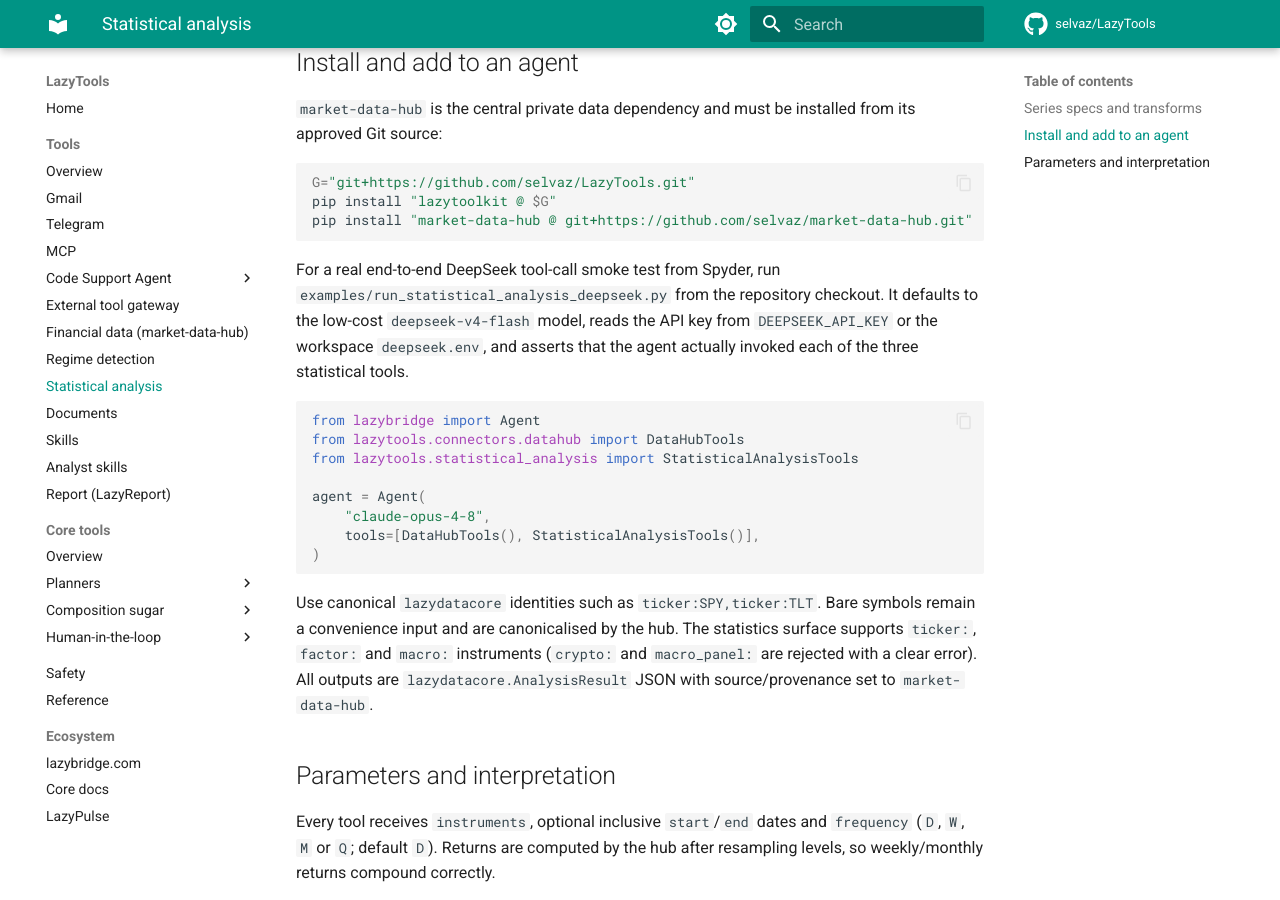
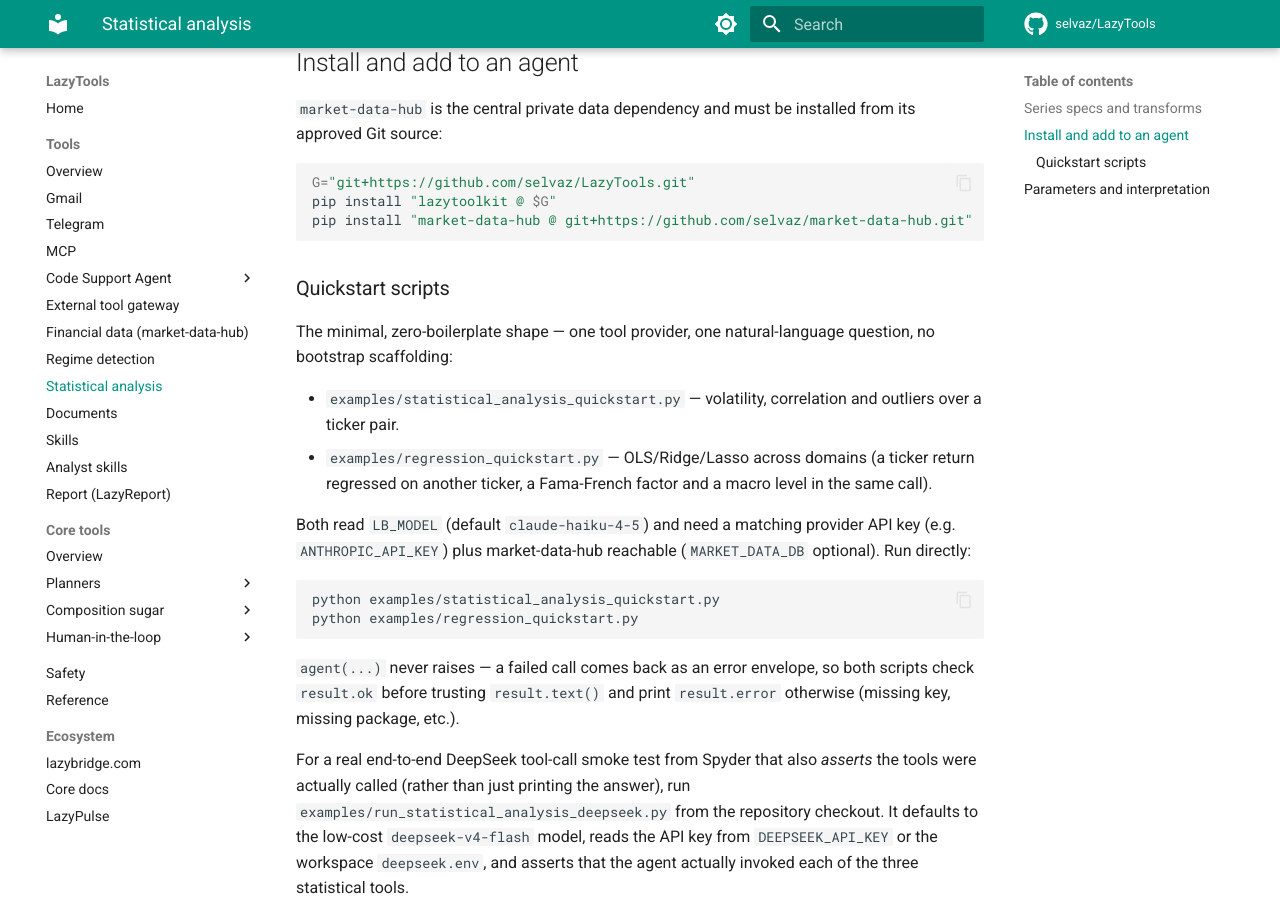
Before and after one commit to selvaz/LazyTools, an MkDocs documentation site: the page built from docs/statistical-analysis.md, in a window 1280 px wide and 900 px high, scrolled down 1152 px. Built offline with MkDocs 1.6.1 and Material for MkDocs 9.7.7, drawn with Linux system fonts in a browser that asks for light colours; comment, search, counter and statistics services are not loaded.

Commit message:
docs: link the zero-boilerplate quickstart examples from statistical-analysis.md
Co-Authored-By: Claude Sonnet 5 <noreply@anthropic.com>
Claude-Session: https://claude.ai/code/session_013ytWF42YA6rpJhMWEdTVDc

````diff
--- a/docs/statistical-analysis.md
+++ b/docs/statistical-analysis.md
@@ -54,11 +54,37 @@ pip install "lazytoolkit @ $G"
 pip install "market-data-hub @ git+https://github.com/selvaz/market-data-hub.git"
 ```
 
-For a real end-to-end DeepSeek tool-call smoke test from Spyder, run
-`examples/run_statistical_analysis_deepseek.py` from the repository checkout.
-It defaults to the low-cost `deepseek-v4-flash` model, reads the API key from
-`DEEPSEEK_API_KEY` or the workspace `deepseek.env`, and asserts that the agent
-actually invoked each of the three statistical tools.
+### Quickstart scripts
+
+The minimal, zero-boilerplate shape — one tool provider, one natural-language
+question, no bootstrap scaffolding:
+
+- `examples/statistical_analysis_quickstart.py` — volatility, correlation and
+  outliers over a ticker pair.
+- `examples/regression_quickstart.py` — OLS/Ridge/Lasso across domains (a
+  ticker return regressed on another ticker, a Fama-French factor and a
+  macro level in the same call).
+
+Both read `LB_MODEL` (default `claude-haiku-4-5`) and need a matching
+provider API key (e.g. `ANTHROPIC_API_KEY`) plus market-data-hub reachable
+(`MARKET_DATA_DB` optional). Run directly:
+
+```bash
+python examples/statistical_analysis_quickstart.py
+python examples/regression_quickstart.py
+```
+
+`agent(...)` never raises — a failed call comes back as an error envelope, so
+both scripts check `result.ok` before trusting `result.text()` and print
+`result.error` otherwise (missing key, missing package, etc.).
+
+For a real end-to-end DeepSeek tool-call smoke test from Spyder that also
+*asserts* the tools were actually called (rather than just printing the
+answer), run `examples/run_statistical_analysis_deepseek.py` from the
+repository checkout. It defaults to the low-cost `deepseek-v4-flash` model,
+reads the API key from `DEEPSEEK_API_KEY` or the workspace `deepseek.env`,
+and asserts that the agent actually invoked each of the three statistical
+tools.
 
 ```python
 from lazybridge import Agent
````
